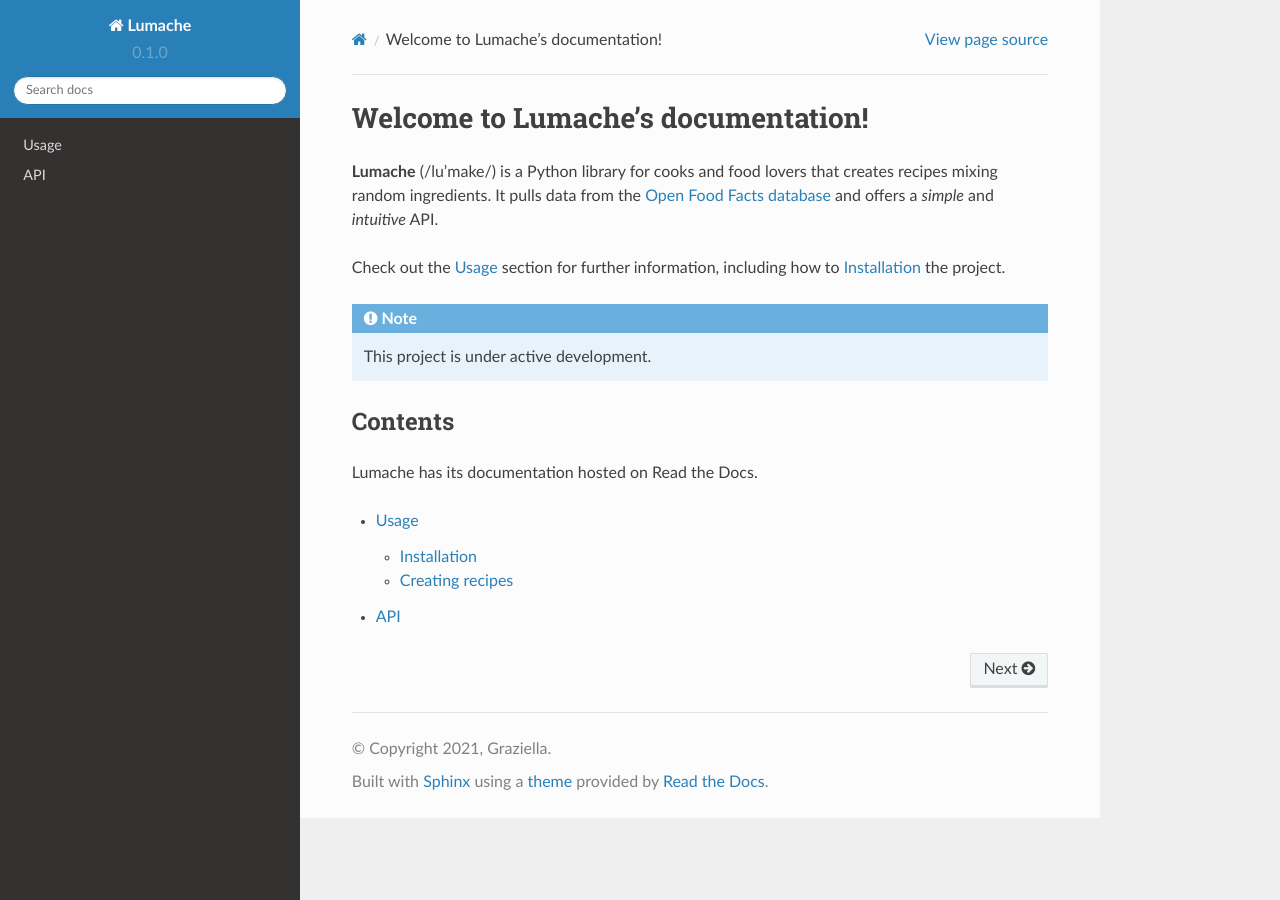
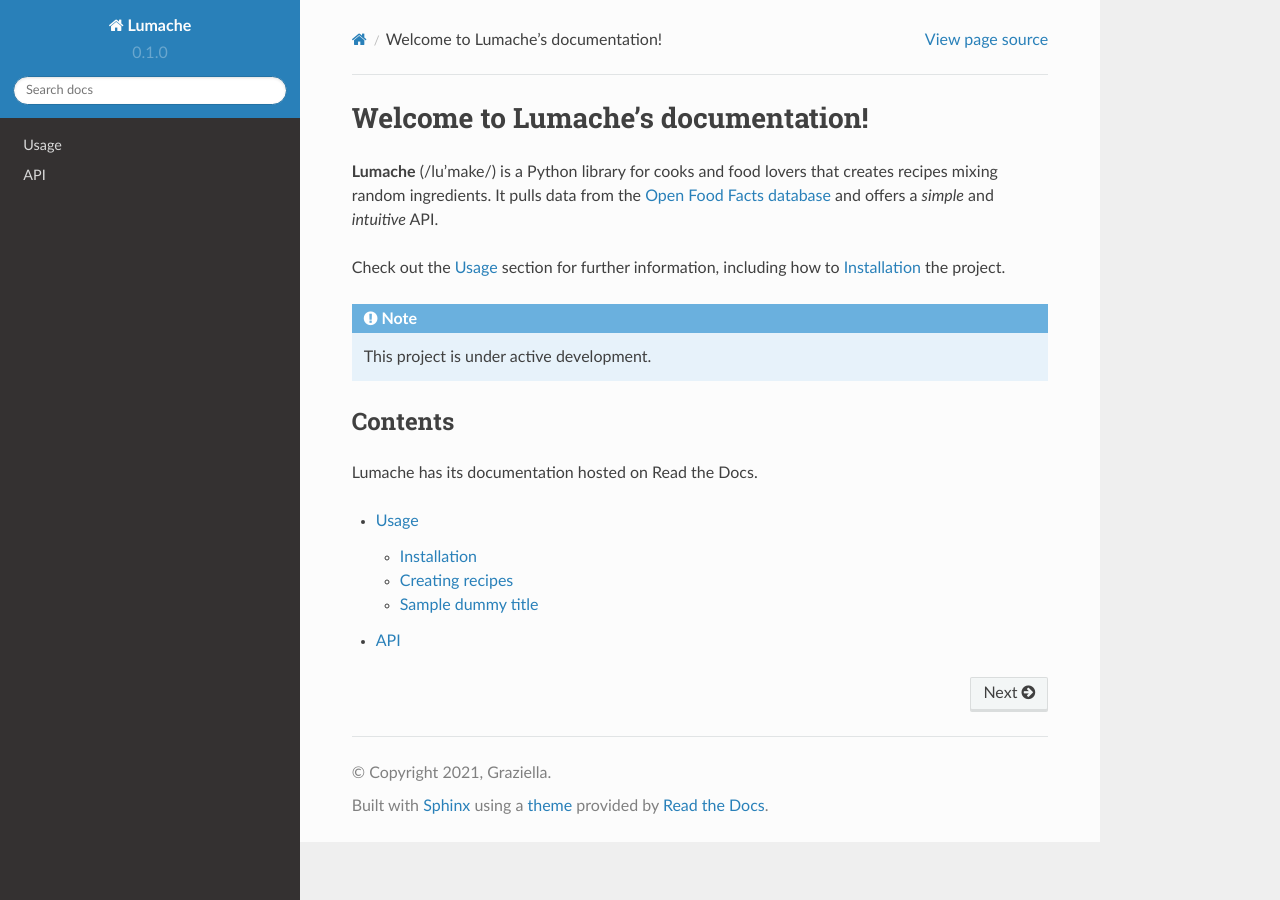
Before and after one commit to OnkarGavali/rtd-tutorial, a Sphinx documentation site: the page built from docs/source/index.rst, in a window 1280 px wide. Built offline with Sphinx 7.4.7 and the Read the Docs theme 2.0.0, drawn with Linux system fonts in a browser that asks for light colours.

Commit message:
Update usage.rst

```diff
--- a/docs/source/usage.rst
+++ b/docs/source/usage.rst
@@ -31,3 +31,6 @@ For example:
 >>> import lumache
 >>> lumache.get_random_ingredients()
 ['shells', 'gorgonzola', 'parsley']
+
+Sample dummy title
+----------------
```
